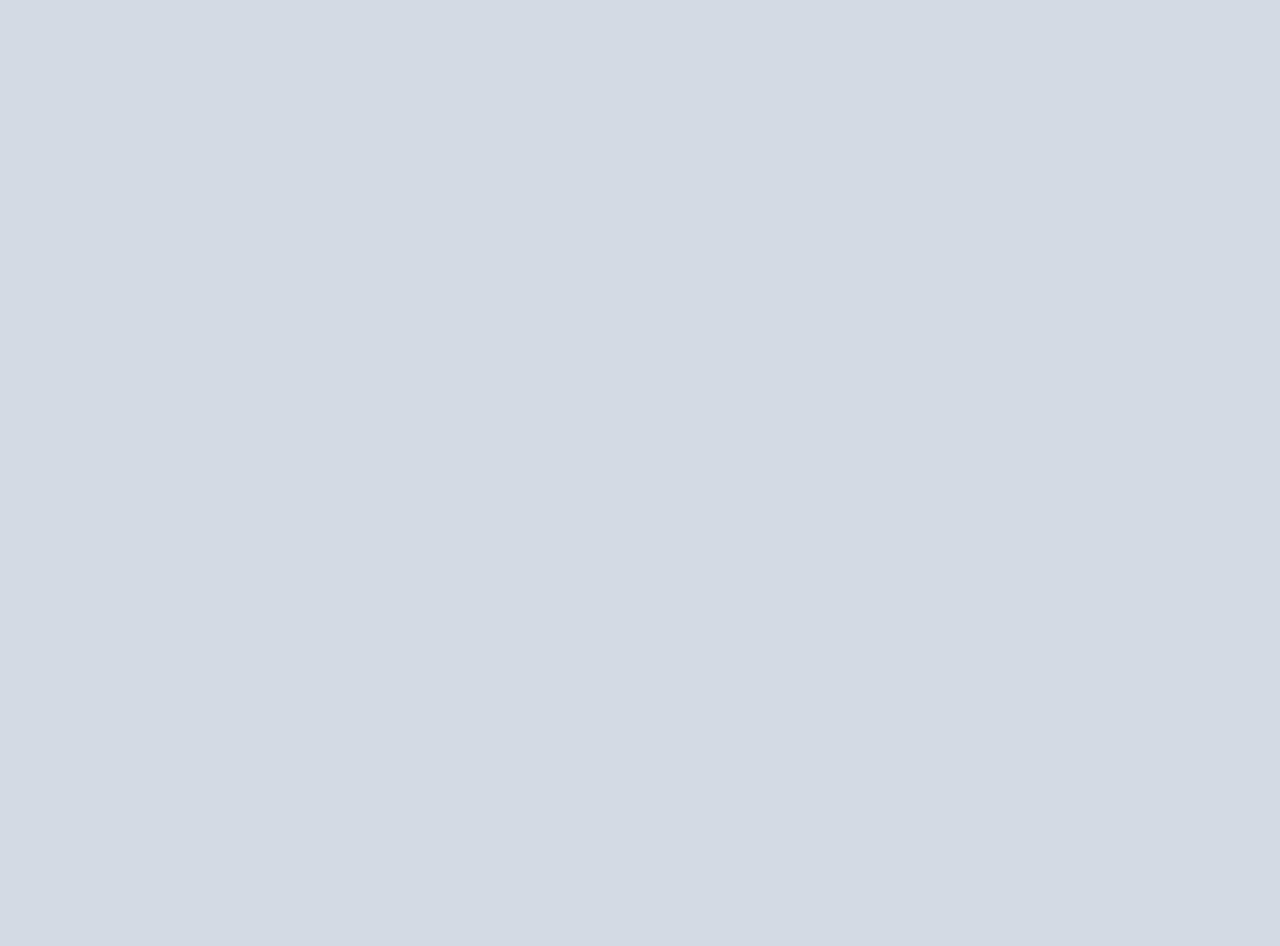
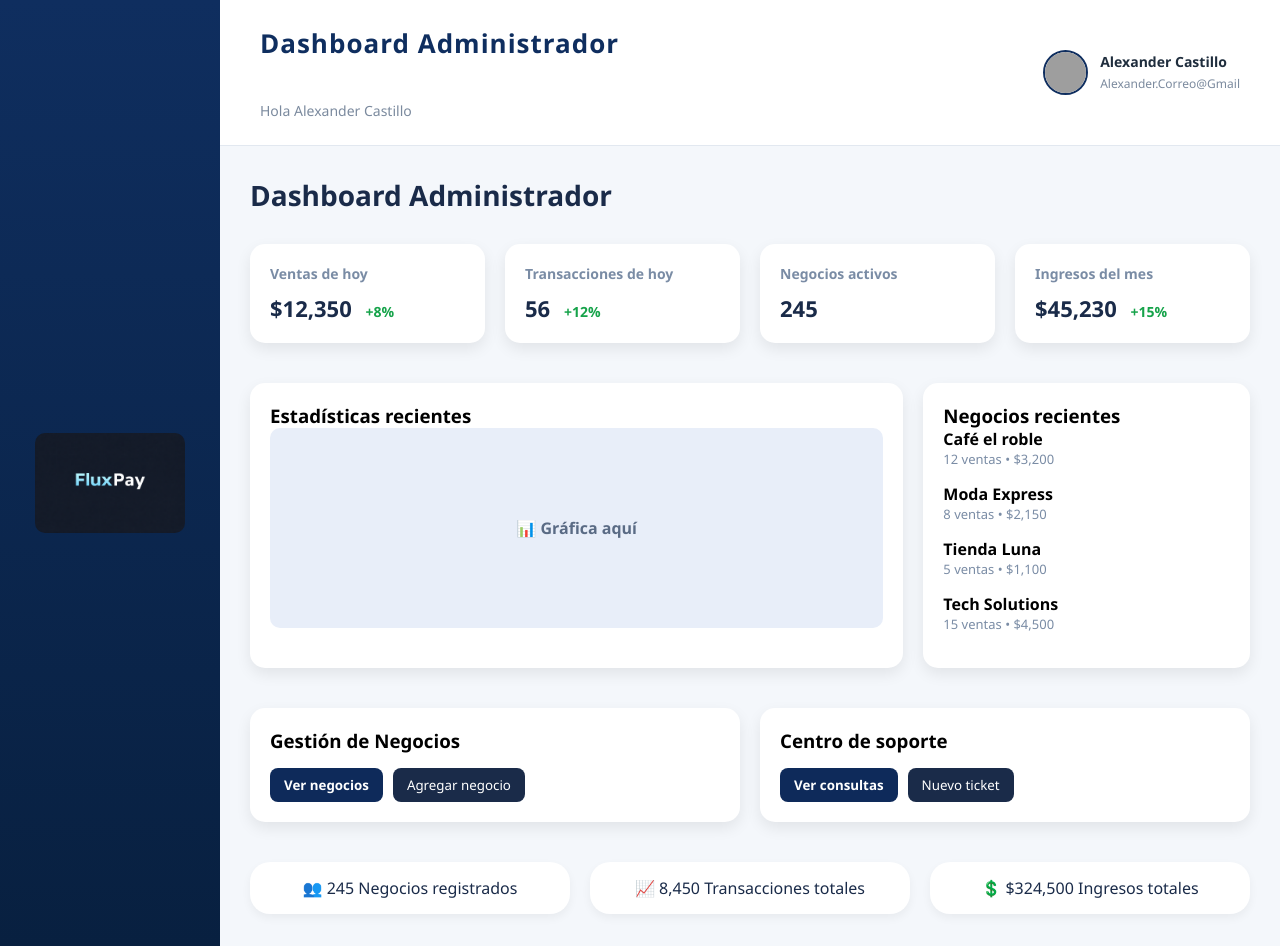
Before and after one commit to davidarturosalazar169-ctrl/FLUXPAY, a React (Vite) app in the folder fluxpay/: page /admin/dashboard in a window 1280 px wide. Before the commit this address had no page. Before the commit the page ends 800 px from the top, so only its background shows below. Built offline with nearby package versions, Linux system fonts and the light colour scheme; grey boxes are pictures that could not be loaded.

Commit message:
Dashboard admin

```diff
--- /dev/null
+++ b/fluxpay/src/Administrador/Dashboard.jsx
@@ -0,0 +1,128 @@
+import "./DashboardAdmin.css";
+import Navbar from "../Navbar";
+
+export default function DashboardAdmin() {
+  return (
+    <div className="page">
+
+      {/* SIDEBAR */}
+      <div className="side-bar">
+        <div className="logo-container">
+          <img
+            src="/fluxpay.jpg"
+            alt="FluxPay Logo"
+            className="logo-img"
+          />
+        </div>
+      </div>
+
+      {/* MAIN */}
+      <div className="main-content">
+
+        <Navbar
+          nombre={"Alexander Castillo"}
+          correo={"Alexander.Correo@Gmail"}
+          rol={"Administrador"}
+        />
+
+        <div className="admin-dashboard">
+
+          <h1 className="admin-title">Dashboard Administrador</h1>
+
+          {/* MÉTRICAS SUPERIORES */}
+          <div className="stats-grid">
+            <div className="stat-card">
+              <h4>Ventas de hoy</h4>
+              <p>$12,350 <span className="positive">+8%</span></p>
+            </div>
+
+            <div className="stat-card">
+              <h4>Transacciones de hoy</h4>
+              <p>56 <span className="positive">+12%</span></p>
+            </div>
+
+            <div className="stat-card">
+              <h4>Negocios activos</h4>
+              <p>245</p>
+            </div>
+
+            <div className="stat-card">
+              <h4>Ingresos del mes</h4>
+              <p>$45,230 <span className="positive">+15%</span></p>
+            </div>
+          </div>
+
+          {/* SECCIÓN CENTRAL */}
+          <div className="middle-section">
+
+            <div className="chart-box">
+              <h3>Estadísticas recientes</h3>
+              <div className="chart-placeholder">
+                📊 Gráfica aquí
+              </div>
+            </div>
+
+            <div className="recent-business">
+              <h3>Negocios recientes</h3>
+              <ul>
+                <li>
+                  <strong>Café el roble</strong>
+                  <span>12 ventas • $3,200</span>
+                </li>
+                <li>
+                  <strong>Moda Express</strong>
+                  <span>8 ventas • $2,150</span>
+                </li>
+                <li>
+                  <strong>Tienda Luna</strong>
+                  <span>5 ventas • $1,100</span>
+                </li>
+                <li>
+                  <strong>Tech Solutions</strong>
+                  <span>15 ventas • $4,500</span>
+                </li>
+              </ul>
+            </div>
+
+          </div>
+
+          {/* SECCIÓN INFERIOR */}
+          <div className="bottom-section">
+
+            <div className="action-card">
+              <h3>Gestión de Negocios</h3>
+              <div className="actions">
+                <button className="btn-primary">Ver negocios</button>
+                <button className="btn-dark">Agregar negocio</button>
+              </div>
+            </div>
+
+            <div className="action-card">
+              <h3>Centro de soporte</h3>
+              <div className="actions">
+                <button className="btn-primary">Ver consultas</button>
+                <button className="btn-dark">Nuevo ticket</button>
+              </div>
+            </div>
+
+          </div>
+
+          {/* REPORTES GLOBALES */}
+          <div className="reports">
+            <div className="report-item">
+              👥 245 Negocios registrados
+            </div>
+            <div className="report-item">
+              📈 8,450 Transacciones totales
+            </div>
+            <div className="report-item">
+              💲 $324,500 Ingresos totales
+            </div>
+          </div>
+
+        </div>
+
+      </div>
+    </div>
+  );
+}
--- /dev/null
+++ b/fluxpay/src/Administrador/DashboardAdmin.css
@@ -0,0 +1,182 @@
+/* =========================
+   SIDEBAR ESTILO LOGIN
+========================= */
+
+.admin-layout {
+  display: flex;
+  min-height: 100vh;
+}
+
+/* SIDEBAR */
+.admin-sidebar {
+  width: 340px;
+  background: #102c57; /* azul sólido como en la imagen */
+  display: flex;
+  justify-content: flex-start; /* arriba */
+  align-items: center; /* centrado horizontal */
+  padding-top: 80px; /* separación arriba */
+}
+
+/* CONTENEDOR LOGO */
+.admin-logo-container {
+  width: 100%;
+  display: flex;
+  justify-content: center;
+}
+
+/* LOGO */
+.admin-logo {
+  width: 260px;
+  border-radius: 35px; /* bordes redondeados como imagen */
+  box-shadow: 0 20px 50px rgba(0, 0, 0, 0.35);
+}
+
+/* =========================
+   CONTENIDO DASHBOARD
+========================= */
+
+.admin-dashboard {
+  padding: 30px;
+  background-color: #f4f7fb;
+  min-height: 100vh;
+  flex: 1;
+}
+
+.admin-title {
+  font-size: 28px;
+  font-weight: bold;
+  margin-bottom: 30px;
+  color: #1a2b49;
+}
+
+/* METRICAS */
+.stats-grid {
+  display: grid;
+  grid-template-columns: repeat(4, 1fr);
+  gap: 20px;
+  margin-bottom: 40px;
+}
+
+.stat-card {
+  background: white;
+  padding: 20px;
+  border-radius: 15px;
+  box-shadow: 0px 6px 15px rgba(0,0,0,0.08);
+}
+
+.stat-card h4 {
+  font-size: 14px;
+  color: #7a8ca5;
+  margin-bottom: 10px;
+}
+
+.stat-card p {
+  font-size: 22px;
+  font-weight: bold;
+  color: #1a2b49;
+}
+
+.positive {
+  color: #16a34a;
+  font-size: 14px;
+  margin-left: 8px;
+}
+
+/* SECCIÓN CENTRAL */
+.middle-section {
+  display: grid;
+  grid-template-columns: 2fr 1fr;
+  gap: 20px;
+  margin-bottom: 40px;
+}
+
+.chart-box,
+.recent-business {
+  background: white;
+  padding: 20px;
+  border-radius: 15px;
+  box-shadow: 0px 6px 15px rgba(0,0,0,0.08);
+}
+
+.chart-placeholder {
+  height: 200px;
+  background: #e8eef9;
+  border-radius: 10px;
+  display: flex;
+  align-items: center;
+  justify-content: center;
+  color: #5a6b85;
+  font-weight: 600;
+}
+
+.recent-business ul {
+  list-style: none;
+  padding: 0;
+}
+
+.recent-business li {
+  display: flex;
+  flex-direction: column;
+  margin-bottom: 15px;
+}
+
+.recent-business span {
+  font-size: 13px;
+  color: #7a8ca5;
+}
+
+/* SECCIÓN INFERIOR */
+.bottom-section {
+  display: grid;
+  grid-template-columns: 1fr 1fr;
+  gap: 20px;
+  margin-bottom: 40px;
+}
+
+.action-card {
+  background: white;
+  padding: 20px;
+  border-radius: 15px;
+  box-shadow: 0px 6px 15px rgba(0,0,0,0.08);
+}
+
+.actions {
+  margin-top: 15px;
+  display: flex;
+  gap: 10px;
+}
+
+.btn-primary {
+  background-color: #0e2a5a;
+  color: white;
+  border: none;
+  padding: 8px 14px;
+  border-radius: 8px;
+  cursor: pointer;
+}
+
+.btn-dark {
+  background-color: #1a2b49;
+  color: white;
+  border: none;
+  padding: 8px 14px;
+  border-radius: 8px;
+  cursor: pointer;
+}
+
+/* REPORTES */
+.reports {
+  display: flex;
+  gap: 20px;
+}
+
+.report-item {
+  flex: 1;
+  background: white;
+  padding: 15px;
+  border-radius: 20px;
+  box-shadow: 0px 4px 10px rgba(0,0,0,0.05);
+  text-align: center;
+  font-weight: 500;
+  color: #1a2b49;
+}
--- a/fluxpay/src/App.jsx
+++ b/fluxpay/src/App.jsx
@@ -2,13 +2,15 @@ import { Routes, Route } from "react-router-dom";
 import Login from "./Login";
 import Register from "./Register";
 import Dashboard from "./Cliente/Dashboard";
+import DashboardAdmin from "./Administrador/Dashboard";
 
 function App() {
   return (
     <Routes>
       <Route path="/" element={<Login />} />
       <Route path="/register" element={<Register />} />
-       <Route path="/dashboard" element={<Dashboard />} />
+      <Route path="/dashboard" element={<Dashboard />} />
+      <Route path="/admin/dashboard" element={<DashboardAdmin />} />
     </Routes>
   );
 }
--- a/fluxpay/src/Login.jsx
+++ b/fluxpay/src/Login.jsx
@@ -5,9 +5,11 @@ export default function Login() {
   const navigate = useNavigate();
 
   const handleLogin = (e) => {
-    e.preventDefault();
-    alert("Inicio de sesión");
-  };
+  e.preventDefault();
+
+  // Simulación de administrador
+  navigate("/admin/dashboard");
+};
 
   return (
     <div className="login-page">
@@ -63,7 +65,7 @@ export default function Login() {
         </div> {/* login-wrapper */}
 
       </div> {/* login-content */}
-
+-m
     </div> /* login-page */
   );
 }
```
Also changed, not shown: fluxpay/public/fluxpay.jpg.
